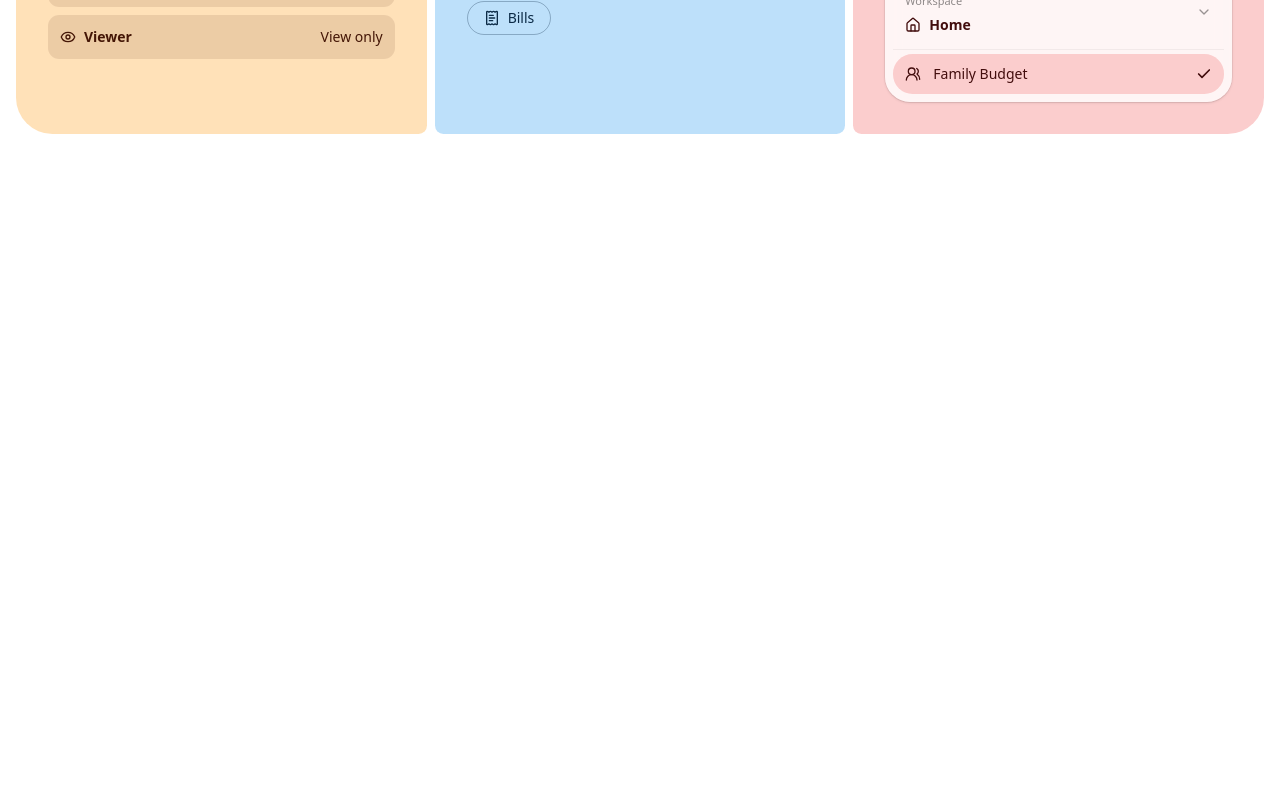
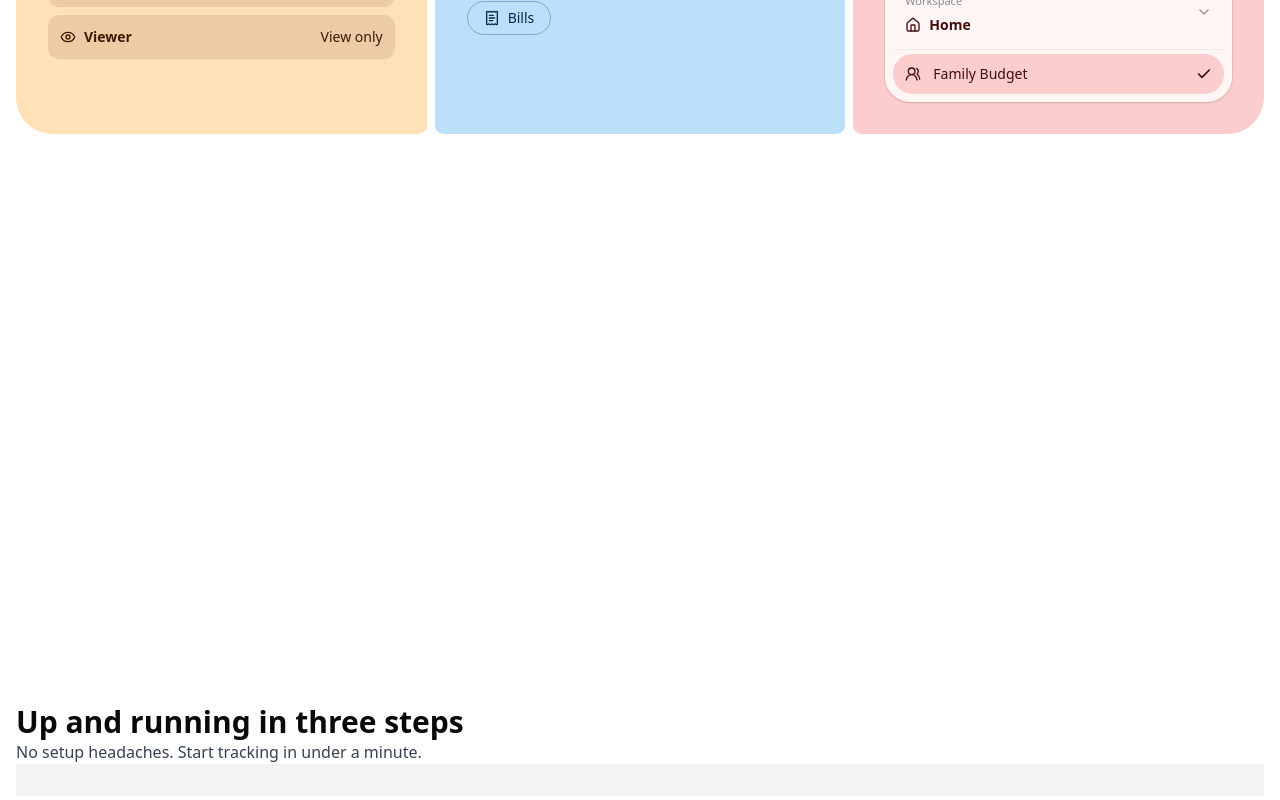
Before and after one commit to jibinkj-07/spendwise-web, a Next.js app: page / in a window 1280 px wide. Shown: the part 1506-2306 px from the top of the page. Before the commit the page ends 1728 px from the top, so only its background shows below. Built offline with nearby package versions, Linux system fonts and the light colour scheme; a web font is replaced by a local one.

Commit message:
Working on works section

```diff
--- a/app/page.tsx
+++ b/app/page.tsx
@@ -1,6 +1,7 @@
 import AppNavBar from "@/components/root/app-nav-bar";
 import HeroSection from "@/components/root/hero-section";
 import Features from "@/components/root/features";
+import HowItWorks from "@/components/root/how-it-works";
 
 export default function Home() {
     return (
@@ -10,6 +11,7 @@ export default function Home() {
             <main className={"flex flex-col gap-32"}>
                 <HeroSection/>
                 <Features/>
+                <HowItWorks/>
             </main>
         </div>
     );
--- a/components/root/app-nav-bar.tsx
+++ b/components/root/app-nav-bar.tsx
@@ -34,9 +34,10 @@ export default function AppNavBar() {
               Features
             </Button>
           </Link>
-          <Button variant={"ghost"} className={"hidden md:flex"}>
-            How it Works
-          </Button>
+            <Link href="#works"><Button variant={"ghost"} className={"hidden md:flex"}>
+                How it Works
+            </Button></Link>
+
           <Button variant={"ghost"}>Get the App</Button>
         </div>
       </div>
--- /dev/null
+++ b/components/root/how-it-works.tsx
@@ -0,0 +1,41 @@
+import React from "react";
+
+const steps = [
+  {
+    title: "Create a workspace",
+    description: "Name it after your household, trip or team.",
+  },
+  {
+    title: "Invite your people",
+    description: "Send a link and choose Admin, Editor or Viewer.",
+  },
+  {
+    title: "Track together",
+    description: "Everyone adds expenses, and the totals stay in sync.",
+  },
+];
+export default function HowItWorks() {
+  return (
+    <section
+      id={"works"}
+      className={
+        "px-4 relative min-h-screen flex flex-col justify-center overflow-hidden"
+      }
+    >
+      <div>
+        <h2 className={"text-3xl font-semibold"}>
+          Up and running in three steps
+        </h2>
+        <p className={"text-gray-700"}>
+          No setup headaches. Start tracking in under a minute.
+        </p>
+      </div>
+
+      <Tile />
+    </section>
+  );
+}
+
+function Tile() {
+  return <div className={"p-4 bg-muted"}></div>;
+}
```
